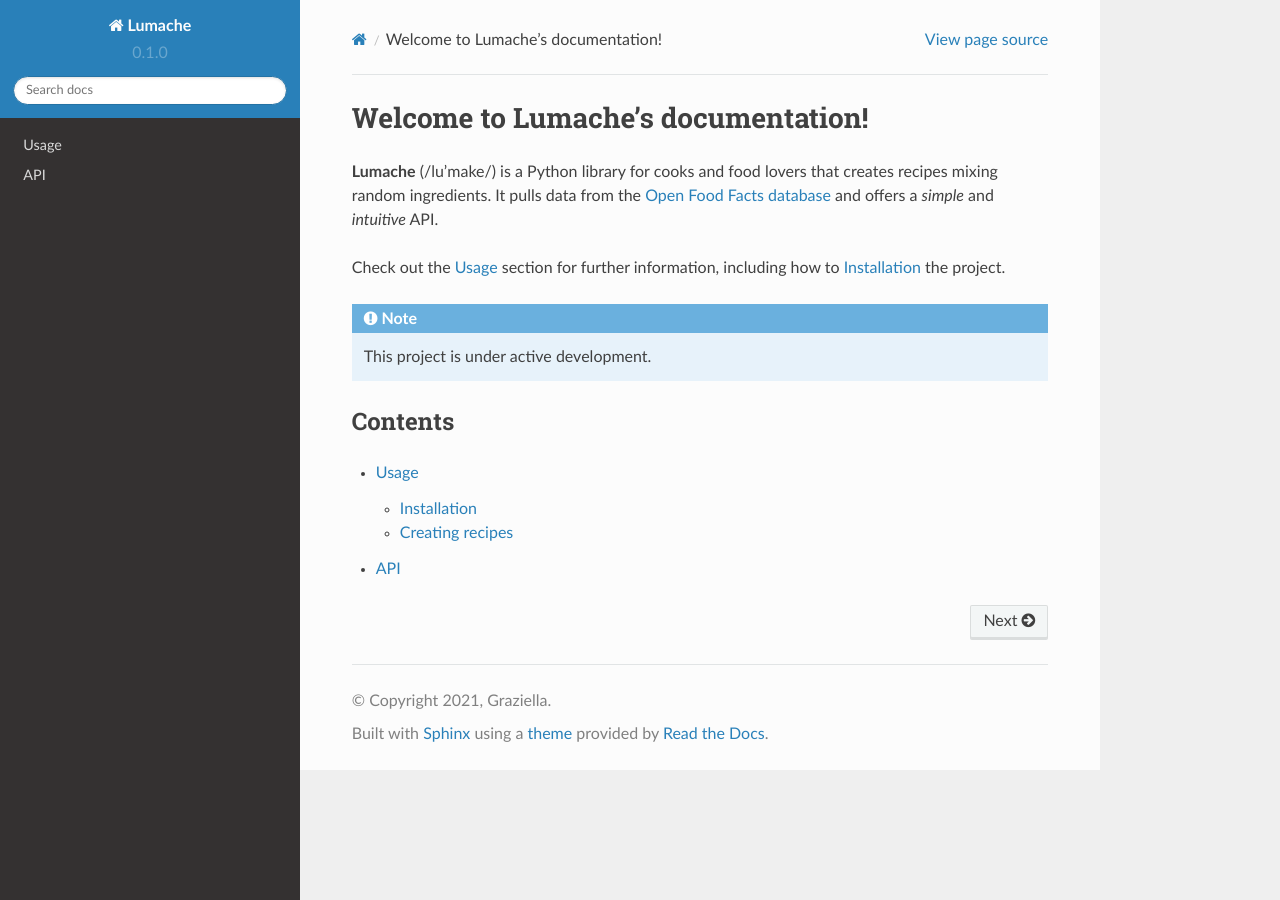
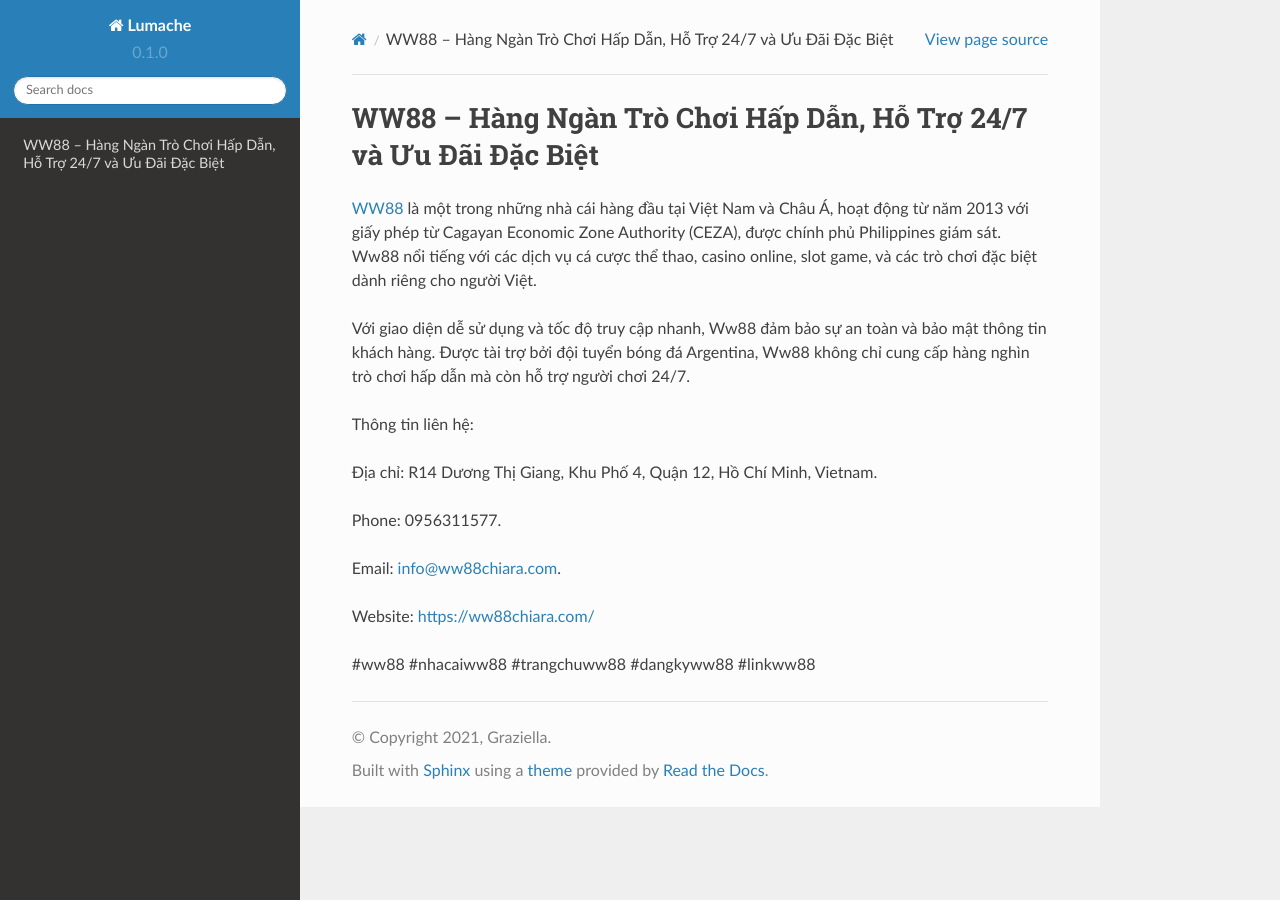
Before and after one commit to luongchanvien962/ww88chiaracom, a Sphinx documentation site: the page built from docs/source/index.rst, in a window 1280 px wide. Built offline with Sphinx 7.4.7 and the Read the Docs theme 2.0.0, drawn with Linux system fonts in a browser that asks for light colours.

Commit message:
Update index.rst

```diff
--- a/docs/source/index.rst
+++ b/docs/source/index.rst
@@ -1,22 +1,18 @@
-Welcome to Lumache's documentation!
+WW88 – Hàng Ngàn Trò Chơi Hấp Dẫn, Hỗ Trợ 24/7 và Ưu Đãi Đặc Biệt
 ===================================
 
-**Lumache** (/lu'make/) is a Python library for cooks and food lovers
-that creates recipes mixing random ingredients.
-It pulls data from the `Open Food Facts database <https://world.openfoodfacts.org/>`_
-and offers a *simple* and *intuitive* API.
+`WW88 <https://ww88chiara.com/>`_ là một trong những nhà cái hàng đầu tại Việt Nam và Châu Á, hoạt động từ năm 2013 với giấy phép từ Cagayan Economic Zone Authority (CEZA), được chính phủ Philippines giám sát. Ww88 nổi tiếng với các dịch vụ cá cược thể thao, casino online, slot game, và các trò chơi đặc biệt dành riêng cho người Việt.
 
-Check out the :doc:`usage` section for further information, including
-how to :ref:`installation` the project.
+Với giao diện dễ sử dụng và tốc độ truy cập nhanh, Ww88 đảm bảo sự an toàn và bảo mật thông tin khách hàng. Được tài trợ bởi đội tuyển bóng đá Argentina, Ww88 không chỉ cung cấp hàng nghìn trò chơi hấp dẫn mà còn hỗ trợ người chơi 24/7.
 
-.. note::
+Thông tin liên hệ:
 
-   This project is under active development.
+Địa chỉ: R14 Dương Thị Giang, Khu Phố 4, Quận 12, Hồ Chí Minh, Vietnam.
 
-Contents
---------
+Phone: 0956311577.
 
-.. toctree::
+Email: info@ww88chiara.com.
 
-   usage
-   api
+Website: https://ww88chiara.com/
+
+#ww88 #nhacaiww88 #trangchuww88 #dangkyww88 #linkww88
```
